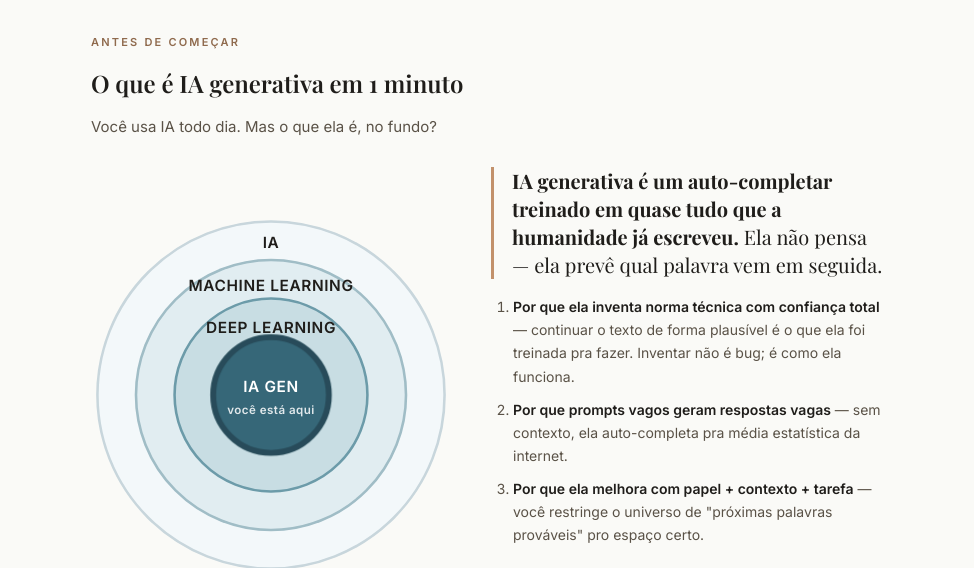
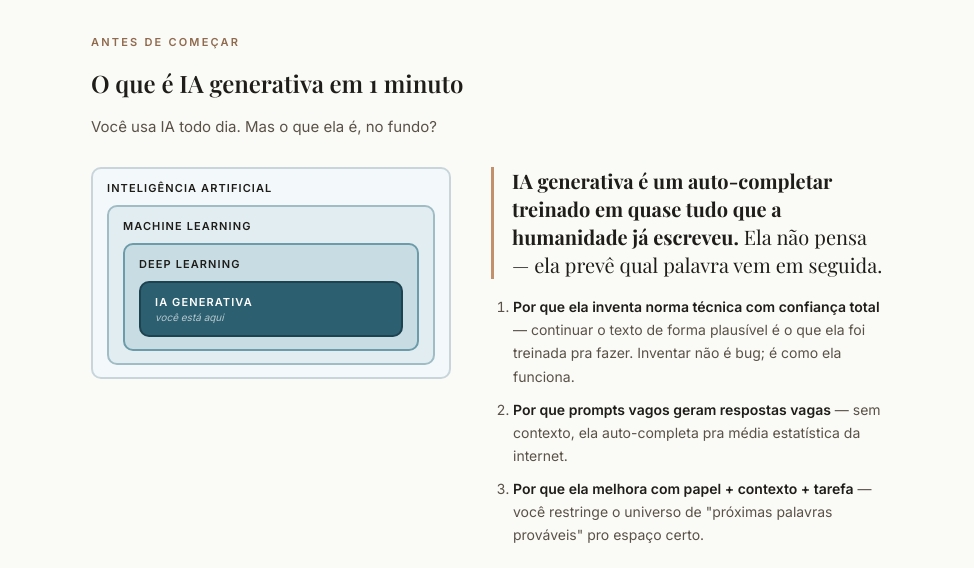
Before and after one commit to rslimaeng/workshop-ia-gps, a plain HTML site: page m1/index.html in a window 1280 px wide. Shown: the part 240-808 px from the top of the page, without its empty margins (153-1127 px from the left). Drawn offline with nearby package versions, Linux system fonts and the light colour scheme.

Commit message:
M1: IA Aninhada SVG -> caixas CSS aninhadas + fix label WYSIATI
- Substitui SVG concentrico por 4 divs aninhados (l1 IA > l2 ML > l3 DL > l4 IA Gen)
- Hover/click com stopPropagation evita ativacao de camadas externas no nesting
- WYSIATI: label NAO SEI QUE NAO SEI de y=28 -> y=42 (cabe na largura do circulo)

Co-Authored-By: Claude Opus 4.8 <noreply@anthropic.com>

```diff
--- a/assets/style.css
+++ b/assets/style.css
@@ -1524,7 +1524,7 @@ footer p {
   display: grid;
   grid-template-columns: 360px 1fr;
   gap: 40px;
-  align-items: center;
+  align-items: start;
   margin: 28px 0 8px;
 }
 .ia-aninhada-svg {
@@ -1552,6 +1552,41 @@ footer p {
   font-style: italic;
   margin: 14px 0 0;
   letter-spacing: 0.01em;
+}
+/* IA Aninhada — caixas CSS */
+.ia-layers { display: block; }
+.ia-layer {
+  border-radius: 10px;
+  padding: 12px 14px;
+  cursor: pointer;
+  transition: box-shadow .15s;
+  position: relative;
+}
+.ia-layer .ia-layer { margin-top: 10px; }
+.ia-layer.l1 { background: #f3f8fa; border: 2px solid #c8d6dc; }
+.ia-layer.l2 { background: #e1edf1; border: 2px solid #a0bdc6; }
+.ia-layer.l3 { background: #c8dde3; border: 2px solid #6c9ba9; }
+.ia-layer.l4 { background: #2c5f70; border: 2px solid #1d4250; }
+.ia-layer.active { box-shadow: 0 0 0 3px rgba(44,95,112,.4); }
+.ia-layer-name {
+  display: block;
+  font-family: var(--sans);
+  font-size: 11px;
+  font-weight: 700;
+  letter-spacing: 0.1em;
+  text-transform: uppercase;
+  color: var(--ink);
+  pointer-events: none;
+}
+.ia-layer.l4 .ia-layer-name { color: #fff; }
+.ia-layer-sub {
+  display: block;
+  font-family: var(--sans);
+  font-size: 10px;
+  color: rgba(255,255,255,0.65);
+  font-style: italic;
+  margin-top: 2px;
+  pointer-events: none;
 }
 .ia-aninhada-label {
   font-family: var(--sans);
--- a/m1/index.html
+++ b/m1/index.html
@@ -135,18 +135,21 @@
       </p>
 
       <div class="ia-aninhada-block">
-        <svg class="ia-aninhada-svg" viewBox="0 0 280 280" xmlns="http://www.w3.org/2000/svg" aria-label="Diagrama IA aninhada: IA contém Machine Learning, que contém Deep Learning, que contém IA Generativa">
-          <circle id="ring-r1" class="ia-aninhada-ring r1" cx="140" cy="140" r="135" data-ring="r1"/>
-          <circle id="ring-r2" class="ia-aninhada-ring r2" cx="140" cy="140" r="105" data-ring="r2"/>
-          <circle id="ring-r3" class="ia-aninhada-ring r3" cx="140" cy="140" r="75" data-ring="r3"/>
-          <circle id="ring-r4" class="ia-aninhada-ring r4" cx="140" cy="140" r="45" data-ring="r4"/>
-          <!-- Labels -->
-          <text class="ia-aninhada-label dark" x="140" y="26">IA</text>
-          <text class="ia-aninhada-label dark" x="140" y="59">MACHINE LEARNING</text>
-          <text class="ia-aninhada-label dark" x="140" y="92">DEEP LEARNING</text>
-          <text class="ia-aninhada-label light" x="140" y="138">IA GEN</text>
-          <text class="ia-aninhada-label light" x="140" y="155" style="font-size:9px; opacity:.85">você está aqui</text>
-        </svg>
+        <div class="ia-layers" role="group" aria-label="Hierarquia da IA">
+          <div id="layer-r1" class="ia-layer l1" data-ring="r1">
+            <span class="ia-layer-name">Inteligência Artificial</span>
+            <div id="layer-r2" class="ia-layer l2" data-ring="r2">
+              <span class="ia-layer-name">Machine Learning</span>
+              <div id="layer-r3" class="ia-layer l3" data-ring="r3">
+                <span class="ia-layer-name">Deep Learning</span>
+                <div id="layer-r4" class="ia-layer l4" data-ring="r4">
+                  <span class="ia-layer-name">IA Generativa</span>
+                  <span class="ia-layer-sub">você está aqui</span>
+                </div>
+              </div>
+            </div>
+          </div>
+        </div>
 
         <div id="ia-aninhada-text" class="ia-aninhada-text">
           <p id="ia-aninhada-frase" class="ia-aninhada-frase">
@@ -178,7 +181,7 @@
           <circle class="matriz-consciencia-ring z2" cx="160" cy="160" r="100"/>
           <circle class="matriz-consciencia-ring z3" cx="160" cy="160" r="50"/>
           <!-- Labels dentro dos anéis -->
-          <text class="matriz-consciencia-label muted" x="160" y="28">NÃO SEI QUE NÃO SEI</text>
+          <text class="matriz-consciencia-label muted" x="160" y="42">NÃO SEI QUE NÃO SEI</text>
           <text class="matriz-consciencia-label" x="160" y="78">SEI QUE NÃO SEI</text>
           <text class="matriz-consciencia-label" x="160" y="165">SEI QUE SEI</text>
         </svg>
@@ -849,10 +852,9 @@
         }, 200);
 
         rings.forEach(function (r) {
-          var el = document.getElementById('ring-' + r);
+          var el = document.getElementById('layer-' + r);
           if (!el) return;
           el.classList.toggle('active', r === ring);
-          el.classList.toggle('dimmed', r !== ring);
         });
 
         var hint = document.getElementById('ia-aninhada-hint');
@@ -860,10 +862,10 @@
       }
 
       rings.forEach(function (r) {
-        var el = document.getElementById('ring-' + r);
+        var el = document.getElementById('layer-' + r);
         if (!el) return;
-        el.addEventListener('mouseenter', function () { activate(r); });
-        el.addEventListener('click', function () { activate(r); });
+        el.addEventListener('mouseenter', function (e) { e.stopPropagation(); activate(r); });
+        el.addEventListener('click', function (e) { e.stopPropagation(); activate(r); });
       });
     })();
   </script>
```
